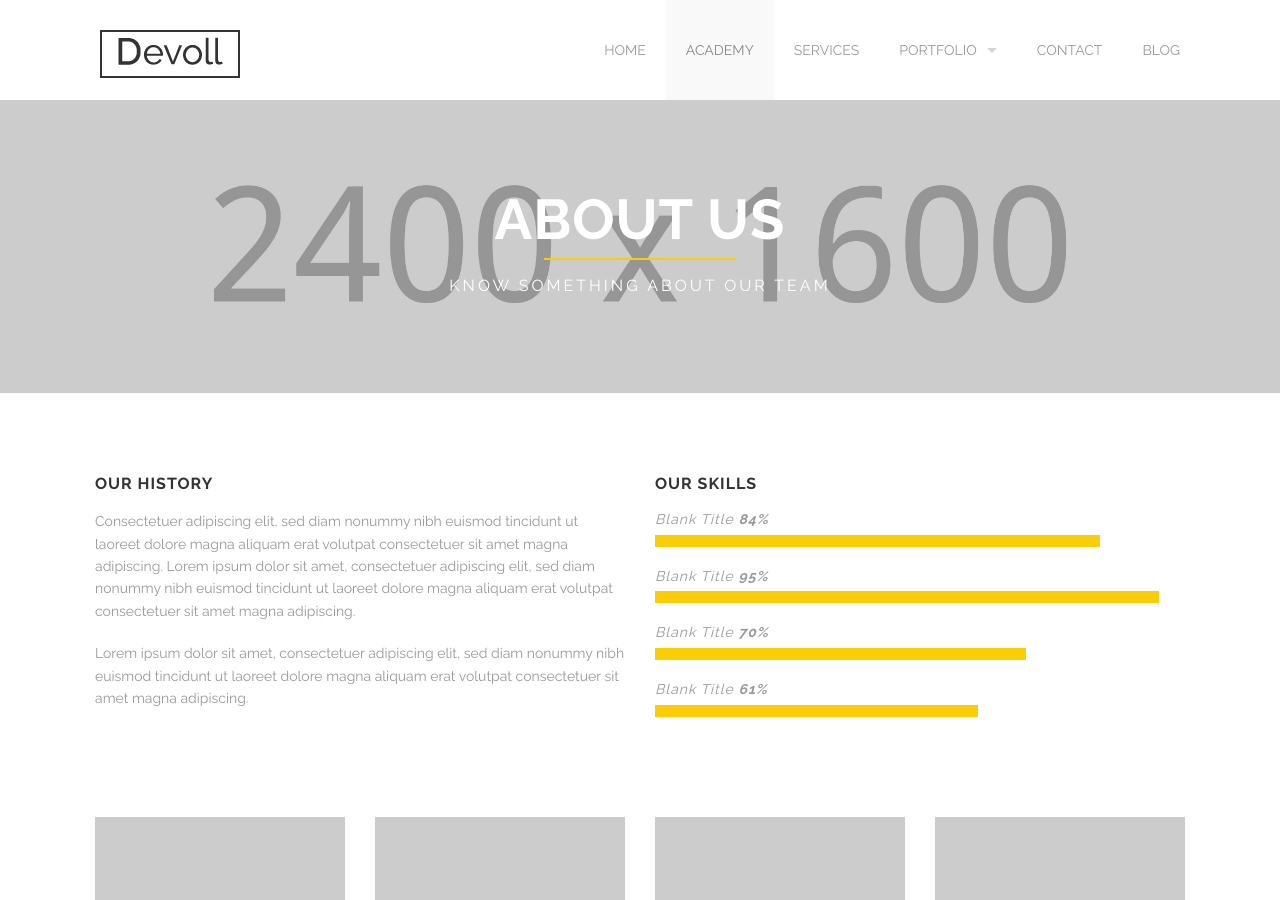
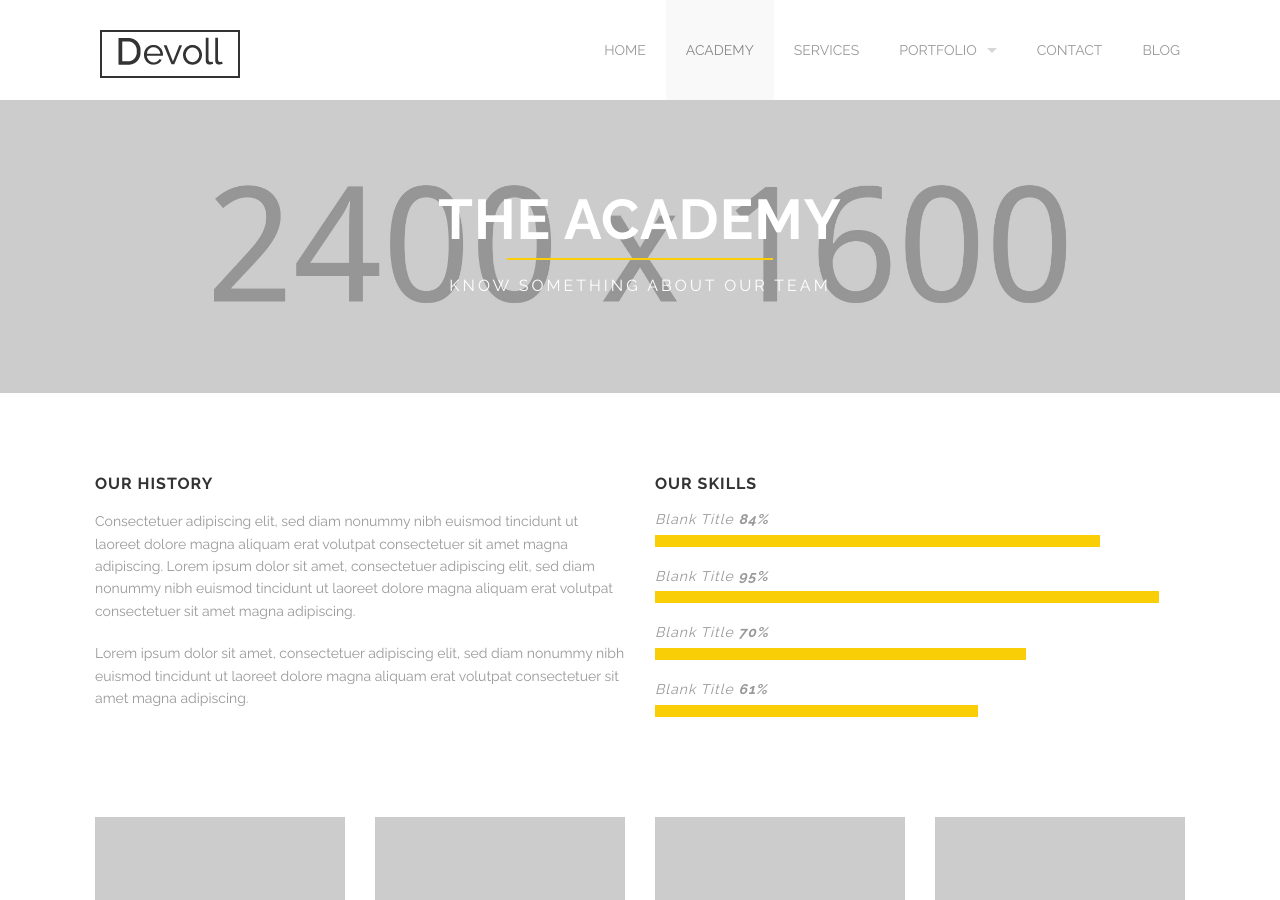
Before and after one commit to rgapdx/rgapdx.github.io, a Jekyll site: the page built from academy.html, in a window 1280 px wide and 900 px high. Built offline with Jekyll 4.4.1, drawn with Linux system fonts in a browser that asks for light colours.

Commit message:
Update academy.html content

```diff
--- a/academy.html
+++ b/academy.html
@@ -23,7 +23,7 @@ testimonials:
 <div class='full parallax' style='background-image: url(images/@stock/about-us.jpg); color: #fff;'>
   <div class='row'>
     <div class='twelve columns'>
-      {% include section-header.html title="About us" color="#fff" tagline="Know something about our team" class="big" %}
+      {% include section-header.html title="The Academy" color="#fff" tagline="Know something about our team" class="big" %}
     </div>
   </div>
   <div class='four spacing'></div>
```
